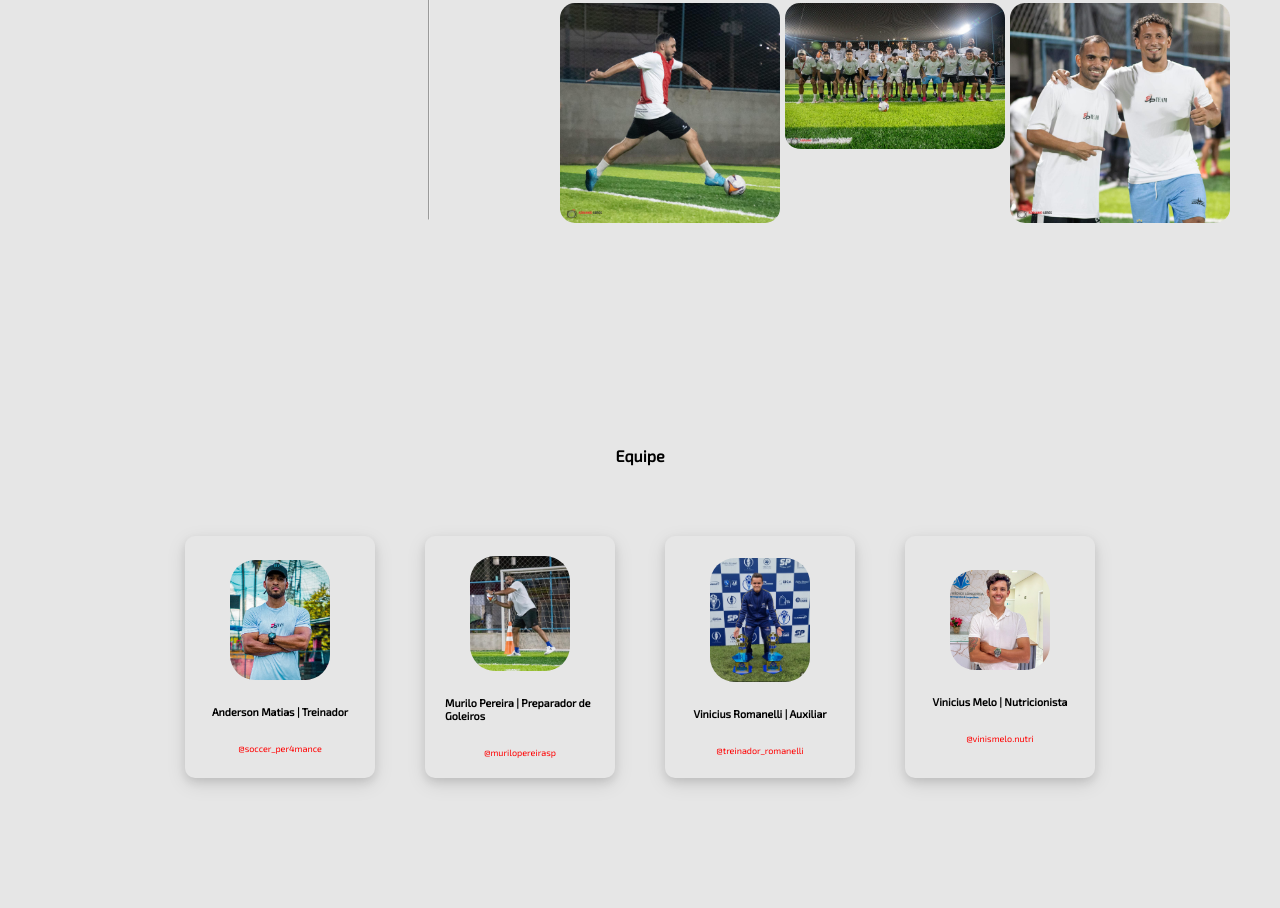
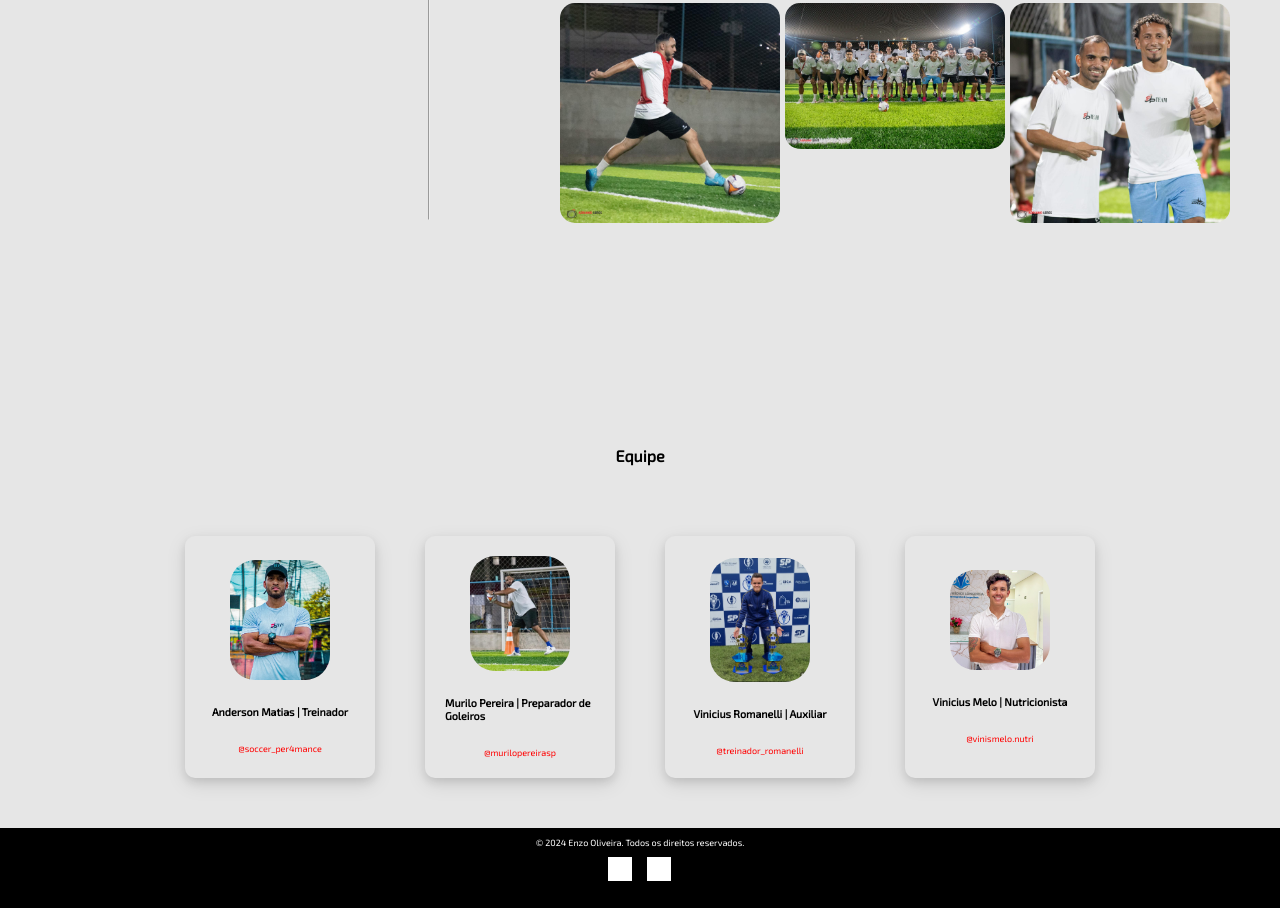
Before and after one commit to 1enzz/SoccerPerformance, a plain HTML site: page index/index.html in a window 1280 px wide. Shown: the part 981-1889 px from the top of the page. Before the commit the page ends 1809 px from the top, so only its background shows below. Drawn offline with nearby package versions, Linux system fonts and the light colour scheme; grey boxes are pictures that could not be loaded.

Commit message:
Adição do footer; Adição de funcionalidades de scroll onclick;

```diff
--- a/index/index.html
+++ b/index/index.html
@@ -8,6 +8,7 @@
     <link rel="stylesheet" href="../style/styles.css">
     <script src="../js/scripts.js"></script>
     <link href="https://fonts.googleapis.com/css?family=Exo+2" rel="stylesheet">
+    <script src="https://code.jquery.com/jquery-3.7.1.min.js"></script>
 </head>
 <body>
     <div class="header">
@@ -17,9 +18,8 @@
         <div class="nav">
             <div class="nav-list">
                 <ul class="nav-items">
-                    <li class="list-item" onclick="">Sobre</li>
-                    <li class="list-item" onclick="">Equipe</li>
-                    <li class="list-item" onclick="">Imagens</li>
+                    <li class="list-item" onclick="scrollSobre();">Sobre</li>
+                    <li class="list-item" onclick="scrollTeam()">Equipe</li>
                     <li class="list-item"><a href="https://wa.me/+5511998345515" target="_blank">Contato</a></li>
                 </ul>
             </div>
@@ -96,5 +96,18 @@
             </div>
         </div>
     </div>
+    <footer class="footer">
+        <div class="register">
+            <p>&copy 2024 Enzo Oliveira. Todos os direitos reservados.</p>
+            <div class="social-icons">
+                <a href="https://github.com/1enzz" target="_blank" aria-label="GitHub">
+                  <img src="https://cdn-icons-png.flaticon.com/512/25/25231.png" alt="GitHub" class="icon">
+                </a>
+                <a href="https://linkedin.com/in/enzz5" target="_blank" aria-label="LinkedIn">
+                  <img src="https://cdn-icons-png.flaticon.com/512/174/174857.png" alt="LinkedIn" class="icon">
+                </a>
+              </div>
+        </div>
+    </footer>
 </body>
 </html>
--- a/js/scripts.js
+++ b/js/scripts.js
@@ -0,0 +1,6 @@
+function scrollSobre(){
+    $('html, body').animate({ scrollTop: $('.about-title').offset().top }, 'slow');
+}
+function scrollTeam(){
+    $('html, body').animate({ scrollTop: $('.team-title').offset().top }, 'slow');
+}
--- a/style/styles.css
+++ b/style/styles.css
@@ -209,3 +209,33 @@ body{
     border-bottom-right-radius: 25px;
     width: 100px;
 }
+
+.footer{
+    display: flex;
+    justify-content: center;
+    margin: 0;
+    color: white;
+    background-color: black;
+    height: 80px;
+    font-size: xx-small;
+}
+
+.footer .icon {
+    width: 24px;
+    height: 24px;
+    filter: brightness(0) invert(1); /* Torna os ícones brancos */
+    transition: transform 0.3s ease, filter 0.3s ease;
+  }
+
+  .footer .icon:hover {
+    transform: scale(1.2);
+
+  }
+  .footer .social-icons {
+    display: flex;
+    gap: 15px;
+  }
+  .social-icons{
+    display: flex;
+    justify-content: center;
+  }
```
